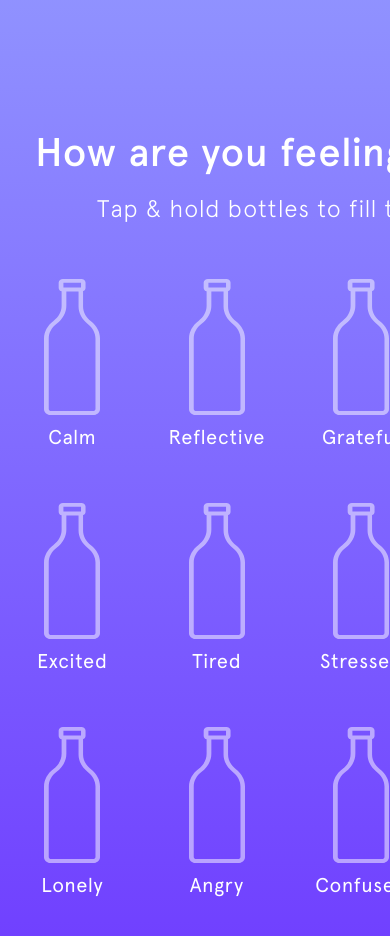
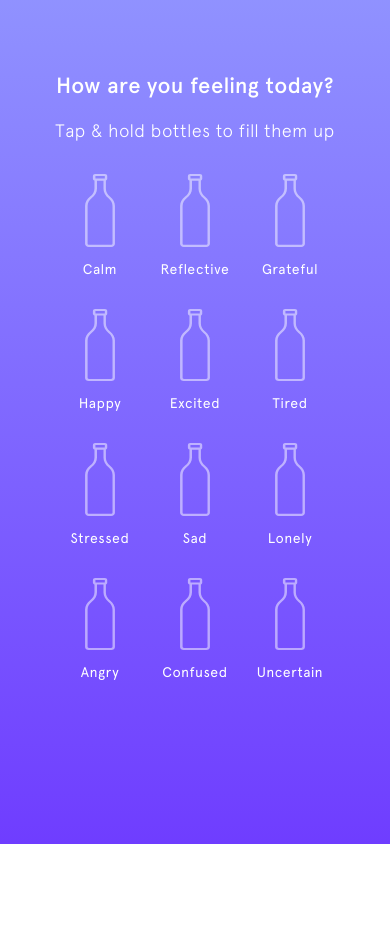
Before and after one commit to fabulous-designer/innixi-exhibition, a React (Create React App) app: page / in a window 390 px wide. Both pictures are taken after a click on the button "GET STARTED". Shown: the top 936 px of the page. After the commit the page ends 844 px from the top, so only its background shows below. Built offline with nearby package versions, Linux system fonts and the light colour scheme; a web font is replaced by a local one.

Commit message:
适配mobile

```diff
--- a/src/App.js
+++ b/src/App.js
@@ -98,7 +98,7 @@ function App() {
   }
   const pages = {
     0: <Home onStart={handleStart} isMobile={isMobile}></Home>,
-    1: <Bottles initialBottles={bottles} onGeneratePoster={handleGeneratePoster} backHome={() => setStep(0)}></Bottles>,
+    1: <Bottles initialBottles={bottles}  isMobile={isMobile} onGeneratePoster={handleGeneratePoster} backHome={() => setStep(0)}></Bottles>,
     2: <Progress delay={3000} onSuccess={() => setStep(3)}></Progress>,
     3: <Poster bottles={bottles} backHome={() => setStep(0)}></Poster>,
   };
--- a/src/components/Bottle.js
+++ b/src/components/Bottle.js
@@ -3,7 +3,7 @@ import bottleSrc from "../assets/bottle.svg";
 import bottleActiveSrc from "../assets/bottle_active.svg";
 import "../styles/Bottle.css";
 
-export default function Bottle({ bottle, onUpdate }) {
+export default function Bottle({ bottle, isMobile, onUpdate }) {
   const timer = useRef(null);
   const bottleRef = useRef(null);
   const src = bottle.percent ? bottleActiveSrc : bottleSrc;
@@ -50,9 +50,9 @@ export default function Bottle({ bottle, onUpdate }) {
         <img src={src} alt="bottle"></img>
         <div className="water">
           <svg
-            style={{ bottom: `${parseInt(75 * (bottle.percent / 100 - 1))}px`, fill: bottle.color }}
-            width="44"
-            height="75"
+            style={{ bottom: `${parseInt((isMobile ? 32 : 75) * (bottle.percent / 100 - 1))}px`, fill: bottle.color }}
+            width={isMobile ? 26 : 44}
+            height={isMobile ? 32 : 75}
             viewBox="0 0 44 75"
             xmlns="http://www.w3.org/2000/svg"
           >
--- a/src/components/Bottles.js
+++ b/src/components/Bottles.js
@@ -2,7 +2,7 @@ import { useState, useRef } from "react";
 import Bottle from "./Bottle";
 import "../styles/Bottles.css";
 
-export default function Bottles({ initialBottles, onGeneratePoster, backHome }) {
+export default function Bottles({ initialBottles, isMobile, onGeneratePoster, backHome }) {
   const [bottles, setBottles] = useState(initialBottles);
   const timer = useRef(null);
 
@@ -43,7 +43,7 @@ export default function Bottles({ initialBottles, onGeneratePoster, backHome })
       </header>
       <div className="container">
         {bottles.map((item) => (
-          <Bottle key={item.name} bottle={item} onUpdate={updateBottle}></Bottle>
+          <Bottle key={item.name} bottle={item} isMobile={isMobile} onUpdate={updateBottle}></Bottle>
         ))}
       </div>
       {showButton && <button onClick={handleGeneratePoster}>generate INNIXI poster</button>}
--- a/src/styles/Bottle.css
+++ b/src/styles/Bottle.css
@@ -45,3 +45,14 @@
   letter-spacing: 0.5px;
   user-select: none;
 }
+
+@media (max-width: 430px) {
+  .bottle img {
+    width: 32px;
+    height: 72.5px;
+  }
+
+  .bottle .name {
+    font-size: 14px;
+  }
+}
--- a/src/styles/Bottles.css
+++ b/src/styles/Bottles.css
@@ -56,6 +56,39 @@
   margin: 0 auto 72px;
 }
 
+@media (max-width: 430px) {
+  .bottle-box {
+    padding: 72px 0 0;
+    margin: 0 auto;
+    width: 285px;
+  }
+  .bottle-box h1 {
+    font-size: 22px;
+    line-height: 28px;
+    letter-spacing: 0.5px;
+  }
+  .bottle-box h2 {
+    font-size: 18px;
+    letter-spacing: 0.5px;
+  }
+  .bottle-box .container {
+    margin: 28px auto 64px;
+    display: grid;
+    grid-template-columns: 1fr 1fr 1fr;
+    grid-row-gap: 30px;
+  }
+  .bottle-box button {
+    width: 287px;
+    height: 67px;
+    padding: 24px 32px;
+    font-size: 16px;
+    gap: 8px;
+    border-radius: 45px;
+    line-height: normal;
+    margin: 0 auto 53px;
+  }
+}
+
 @media (min-width: 1024px) {
   .bottle-box {
     padding: 92px 0 54px;
```
